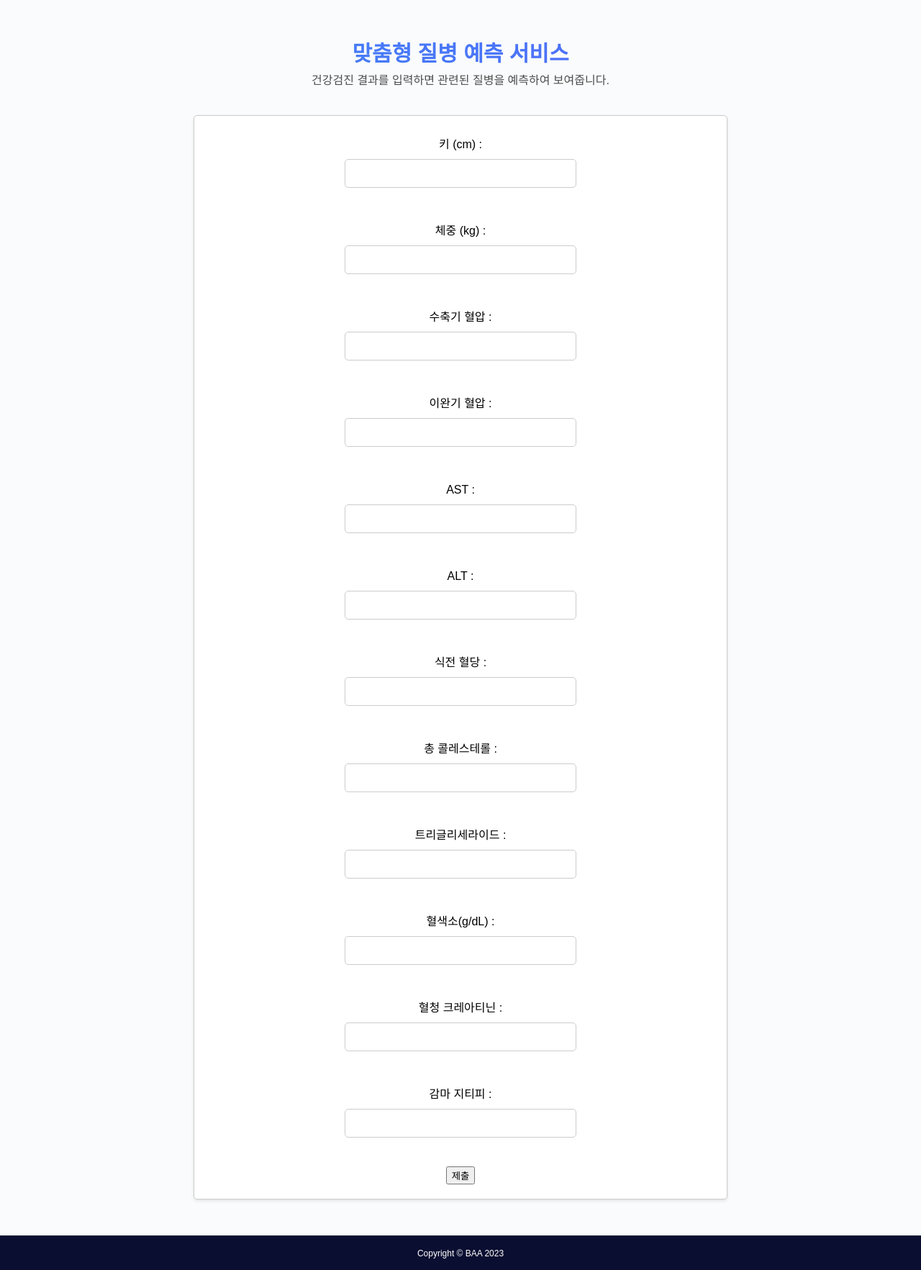
After one commit to s53uni/baa-project, a Django app: page /health in a window 1280 px wide. The commit adds this page. Shown: the whole page at 72% size. Run offline with Django 4.2, Linux system fonts and the light colour scheme; some web fonts are replaced.

Commit message:
Add Health Page

```diff
--- a/mainapp/static/mainapp/css/diagnosis.css
+++ b/mainapp/static/mainapp/css/diagnosis.css
@@ -10,7 +10,7 @@ body {
     justify-content: center;
 }
 .maintitle {
-    margin-top:100px;
+    margin-top:50px;
     background-image: linear-gradient(98deg, #3a8ef6 -8%, #6f3afa 195%);
     font-size: 30px;
     font-weight: 700;
@@ -40,7 +40,6 @@ body {
     padding: 12px 10px;
     border: 1px solid #ccc;
     border-radius: 5px;
-    margin-right: 10px;
     font-size:14px;
 }
 
@@ -78,7 +77,7 @@ body {
 
 .chat-container {
     max-width: 1000px;
-    min-height: 320px;
+    min-height: 350px;
     margin: 20px auto;
     padding: 20px;
     border: 1px solid #ccc;
--- /dev/null
+++ b/mainapp/static/mainapp/css/health.css
@@ -0,0 +1,64 @@
+body {
+    margin: 0;
+    font-family: "Pretendard", sans-serif;
+    flex-grow: 0;
+    background-color: #f9fbfc;
+}
+.titlebox {
+    display:block;
+    align-items: center;
+    justify-content: center;
+}
+.maintitle {
+    margin-top:50px;
+    background-image: linear-gradient(98deg, #3a8ef6 -8%, #6f3afa 195%);
+    font-size: 30px;
+    font-weight: 700;
+    text-align: center;
+    -webkit-background-clip: text;
+    background-clip: text;
+    -webkit-text-fill-color: transparent;
+}
+.subtitle {
+    margin:10px 0 40px 0;
+    font-size: 16px;
+    line-height: 1;
+    text-align: center;
+    color: rgb(77, 77, 77);
+}
+.form {
+    font-size:16px;
+    display: flex;
+    flex-direction: column;
+    align-items: center;
+    justify-content: center;
+    text-align: center;
+    max-width: 700px;
+    min-height: 320px;
+    margin: 20px auto;
+    padding: 20px;
+    border: 1px solid #ccc;
+    border-radius: 5px;
+    background-color: #fff;
+    box-shadow: 0 2px 4px rgba(0, 0, 0, 0.1);
+    line-height: 40px;
+}
+.form input {
+    font-family: "Pretendard", sans-serif;
+    width:300px;
+    padding: 10px;
+    border: 1px solid #ccc;
+    border-radius: 5px;
+    font-size:16px;
+}
+.footer {
+    margin-top:50px;
+    padding : 15px;
+    background-color: #0a0e31;
+    text-align: center;
+}
+.copyright {
+    font-size: 12px;
+    text-align: center;
+    color: #fff;
+}
--- /dev/null
+++ b/mainapp/templates/mainapp/health.html
@@ -0,0 +1,74 @@
+{% load static %}
+<!DOCTYPE html>
+<html lang="ko">
+<head>
+    <meta charset="UTF-8">
+    <meta name="viewport" content="width=device-width, initial-scale=1.0">
+    <title>맞춤형 건강관리 서비스</title>
+    <!-- font.css 가져오기 -->
+    <link rel="stylesheet" href="{% static 'mainapp/css/font.css'%}">
+
+    <!-- health.css 가져오기 -->
+    <link rel="stylesheet" href="{% static 'mainapp/css/health.css'%}">
+
+    <!-- jquery 가져오기 -->
+    <script src="https://code.jquery.com/jquery-3.6.4.min.js"></script>
+</head>
+<body>
+    <!-- title -->
+    <div class="titlebox">
+        <div class="maintitle">
+            맞춤형 질병 예측 서비스
+        </div>
+        <div class="subtitle">
+            건강검진 결과를 입력하면 관련된 질병을 예측하여 보여줍니다.
+        </div>
+    </div>
+    <form class="form" method="post" action="#">
+        {% csrf_token %}
+        <label for="height">키 (cm) :</label>
+        <input type="number" id="height" name="height" required>
+        <br>
+        <label for="weight">체중 (kg) :</label>
+        <input type="number" id="weight" name="weight" required>
+        <br>
+        <label for="height">수축기 혈압 :</label>
+        <input type="number" id="systolic" name="systolic" required>
+        <br>
+        <label for="weight">이완기 혈압 :</label>
+        <input type="number" id="diastolic" name="diastolic" required>
+        <br>
+        <label for="height">AST :</label>
+        <input type="number" id="ast" name="ast" required>
+        <br>
+        <label for="weight">ALT :</label>
+        <input type="number" id="alt" name="alt" required>
+        <br>
+        <label for="name">식전 혈당 :</label>
+        <input type="text" id="blood_sugar" name="blood_sugar" required>
+        <br>
+        <label for="name">총 콜레스테롤 :</label>
+        <input type="text" id="total_cholesterol" name="total_cholesterol" required>
+        <br>
+        <label for="name">트리글리세라이드 :</label>
+        <input type="text" id="triglycerides" name="triglycerides" required>
+        <br>
+        <label for="name">혈색소(g/dL) :</label>
+        <input type="text" id="hemoglobin" name="hemoglobin" required>
+        <br>
+        <label for="name">혈청 크레아티닌 :</label>
+        <input type="text" id="serum_creatinine" name="serum_creatinine" required>
+        <br>
+        <label for="name">감마 지티피 :</label>
+        <input type="text" id="gamma_gtp" name="gamma_gtp" required>
+        <br>
+        <button type="submit">제출</button>
+    </form>
+    <!-- footer -->
+    <div class="footer">
+        <span class="copyright">
+            Copyright © BAA 2023
+        </span>
+    </div>
+</body>
+</html>
--- a/mainapp/urls.py
+++ b/mainapp/urls.py
@@ -3,6 +3,9 @@ from django.urls import path
 from . import views
 
 urlpatterns = [
+    ### 건강검진 페이지
+    # - http://127.0.0.1:8000/health
+    path('health', views.health),
     ### 진단 답변페이지
     # - http://127.0.0.1:8000/diagnosis_detail
     path('diagnosis_detail', views.diagnosis_detail),
--- a/mainapp/views.py
+++ b/mainapp/views.py
@@ -4,9 +4,14 @@ from .completion_executor import CompletionExecutor
 import json
 import markdown
 
+def health(request):
+    return render(request,
+                  "mainapp/health.html",
+                  {})
+
 def diagnosis_detail(request):
-    response_data = "안녕"
-    user_input = "안녕"
+    response_data = ""
+    user_input = ""
 
     completion_executor = CompletionExecutor(
         host='https://clovastudio.stream.ntruss.com',
@@ -42,12 +47,10 @@ def diagnosis_detail(request):
                    "user_input":user_input})
 
 def diagnosis(request):
-
     return render(request,
                   "mainapp/diagnosis.html",
                   {})
 
-# 메인 페이지
 def main(request):
     return render(request,
                   "mainapp/main.html",
```
Also changed, not shown: mainapp/templates/mainapp/diagnosis.html (+1 -24 lines), mainapp/templates/mainapp/health_detail.html (added), 1 other file.
